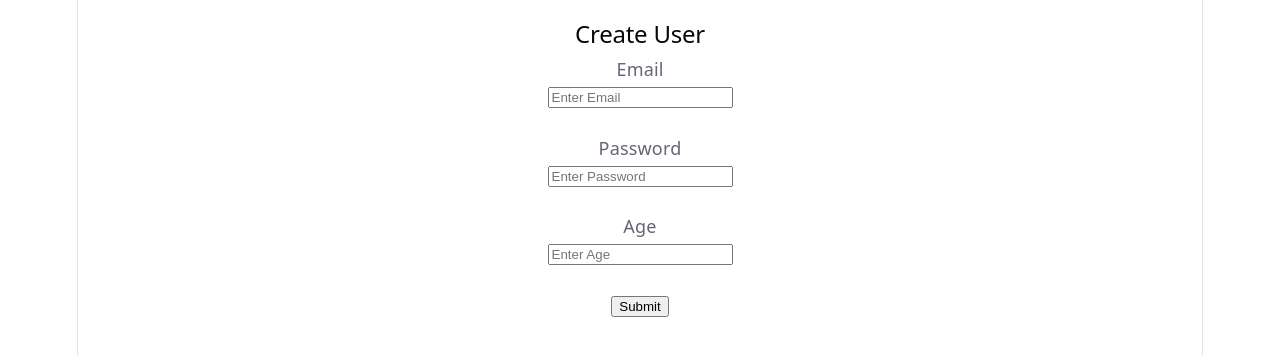
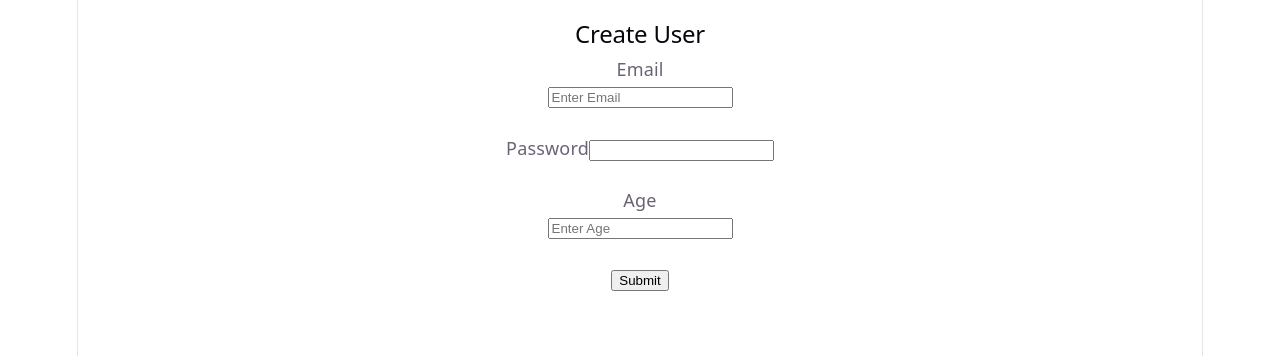
Before and after one commit to nishu-kashyap/user-app, a React (Vite) app: page /create_user in a window 1280 px wide. Shown: the top 356 px of the page. Built offline with nearby package versions, Linux system fonts and the light colour scheme.

Commit message:
added password input validation

```diff
--- a/src/components/create_user.jsx
+++ b/src/components/create_user.jsx
@@ -1,5 +1,6 @@
 import { useState } from "react";
 import EmailInput from "./email.input";
+import PasswordInput from "./pwd.input";
 
 function CreateUser() {
     const [email, setEmail] = useState("");
@@ -16,16 +17,11 @@ function CreateUser() {
             />
             <br />
 
-            <div>
-                <label>Password</label>
-                <br />
-                <input
-                    type="password"
-                    placeholder="Enter Password"
-                    value={password}
-                    onChange={(e) => setPassword(e.target.value)}
-                />
-            </div>
+            <PasswordInput
+                successEvent={(password) => {
+                    console.log("Password valid:", password)
+                }}
+            />
 
             <br />
 
--- /dev/null
+++ b/src/components/pwd.input.jsx
@@ -0,0 +1,92 @@
+import { useState } from "react";
+
+
+function PasswordInput({ successEvent }) {
+
+    const [password, setPassword] = useState("");
+    const [error, setError] = useState("");
+
+
+    const validatePassword = (value) => {
+
+        if (value.length < 10) {
+            return "Password must contain minimum 10 characters";
+        }
+
+        if (!/[A-Z]/.test(value)) {
+            return "Password must contain one uppercase letter";
+        }
+
+        if (!/[a-z]/.test(value)) {
+            return "Password must contain one lowercase letter";
+        }
+
+        if (!/[0-9]/.test(value)) {
+            return "Password must contain one number";
+        }
+
+        if (!/[!@#$%^&*]/.test(value)) {
+            return "Password must contain one special character";
+        }
+
+
+        return "";
+    }
+
+
+
+    const handleChange = (e) => {
+
+        const value = e.target.value;
+
+        setPassword(value);
+
+
+        const validationError = validatePassword(value);
+
+
+        if (validationError) {
+
+            setError(validationError);
+
+        }
+        else {
+
+            setError("");
+
+            successEvent(value);
+
+        }
+
+    }
+
+
+
+    return (
+
+        <div>
+
+            <label>Password</label>
+
+            <input
+                type="password"
+                value={password}
+                onChange={handleChange}
+            />
+
+
+            {
+                error &&
+                <p style={{ color: "red" }}>
+                    {error}
+                </p>
+            }
+
+        </div>
+
+    )
+
+}
+
+
+export default PasswordInput;
```
